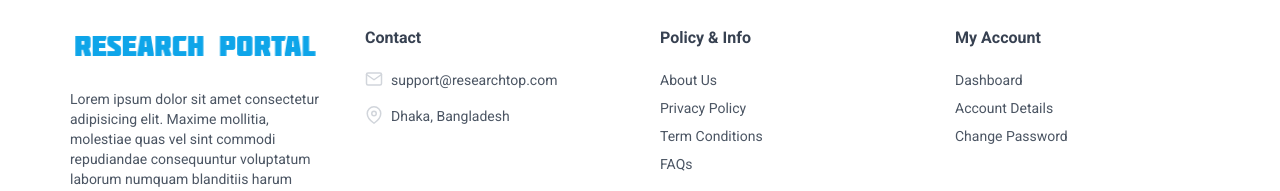
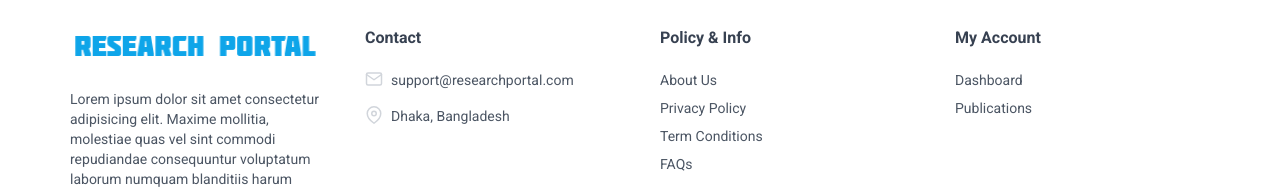
Before and after one commit to Mamun-swe/aurlab.com, a Next.js app: page / in a window 1280 px wide. Shown: the part 1934-2125 px from the top of the page. Built offline with nearby package versions, Linux system fonts and the light colour scheme.

Commit message:
Static images changes

```diff
--- a/components/footer/index.js
+++ b/components/footer/index.js
@@ -35,7 +35,7 @@ export const Footer = () => {
                                 <Mail size={18} className="text-gray-300" />
                             </div>
                             <div className="ml-2">
-                                <p className="text-sm text-gray-600 mb-0">support@researchtop.com</p>
+                                <p className="text-sm text-gray-600 mb-0">support@researchportal.com</p>
                             </div>
                         </div>
 
@@ -90,23 +90,16 @@ export const Footer = () => {
                         <p className="text-md text-gray-700 font-semibold mb-5">My Account</p>
 
                         <div>
-                            <Link href={"/"}>
+                            <Link href={"/dashboard"}>
                                 <a>
                                     <p className="text-sm transition-all text-gray-600 hover:text-primary mb-2">Dashboard</p>
                                 </a>
                             </Link>
                         </div>
                         <div>
-                            <Link href={"/"}>
+                            <Link href={"/dashboard/publication"}>
                                 <a>
-                                    <p className="text-sm transition-all text-gray-600 hover:text-primary mb-2">Account Details</p>
-                                </a>
-                            </Link>
-                        </div>
-                        <div>
-                            <Link href={"/"}>
-                                <a>
-                                    <p className="text-sm transition-all text-gray-600 hover:text-primary mb-2">Change Password</p>
+                                    <p className="text-sm transition-all text-gray-600 hover:text-primary mb-2">Publications</p>
                                 </a>
                             </Link>
                         </div>
```
